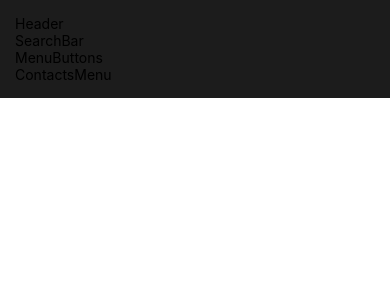
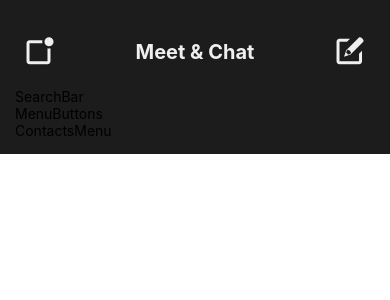
Before and after one commit to Netsujr/zoom-clone, a React Native app: screen / in a window 390 px wide. Shown: the top 300 px of the page. Built offline with nearby package versions, Linux system fonts and the light colour scheme.

Commit message:
header finished

```diff
--- a/components/Header.js
+++ b/components/Header.js
@@ -1,15 +1,32 @@
 import React from 'react';
 import { View, Text, StyleSheet } from 'react-native';
+import Entypo from 'react-native-vector-icons/Entypo';
 
 
 const Header = () => {
   return (
-    <View>
-      <Text>Header</Text>
+    <View style={styles.container}>
+    <Entypo name="notification" size={30} color="#efefef" />
+    <Text style={styles.heading}> Meet & Chat </Text>
+    <Entypo name="new-message" size={30} color="#efefef" />
     </View>
-  );
-};
+    );
+  };
 
-export default Header;
+  export default Header;
 
-const styles = StyleSheet.create;
+  const styles = StyleSheet.create({
+    container: {
+      flexDirection: "row",
+      justifyContent: "space-between",
+      alignItems: "center",
+      paddingVertical: 20,
+      paddingHorizontal: 10
+    },
+    heading: {
+      color: "#efefef",
+      fontSize: 20,
+      fontWeight: "700",
+      // everything in react native is display flex column
+    }
+  })
```
